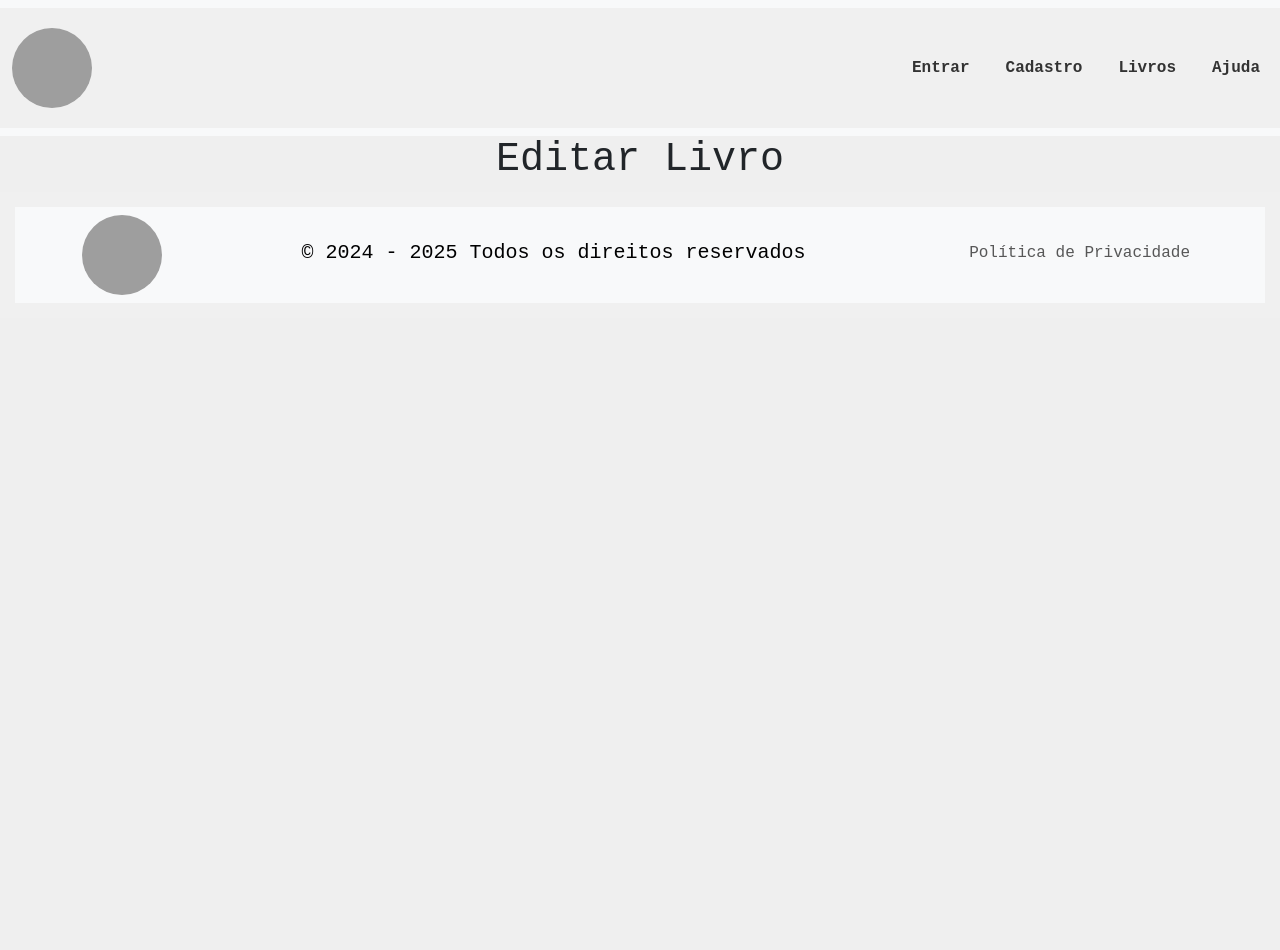
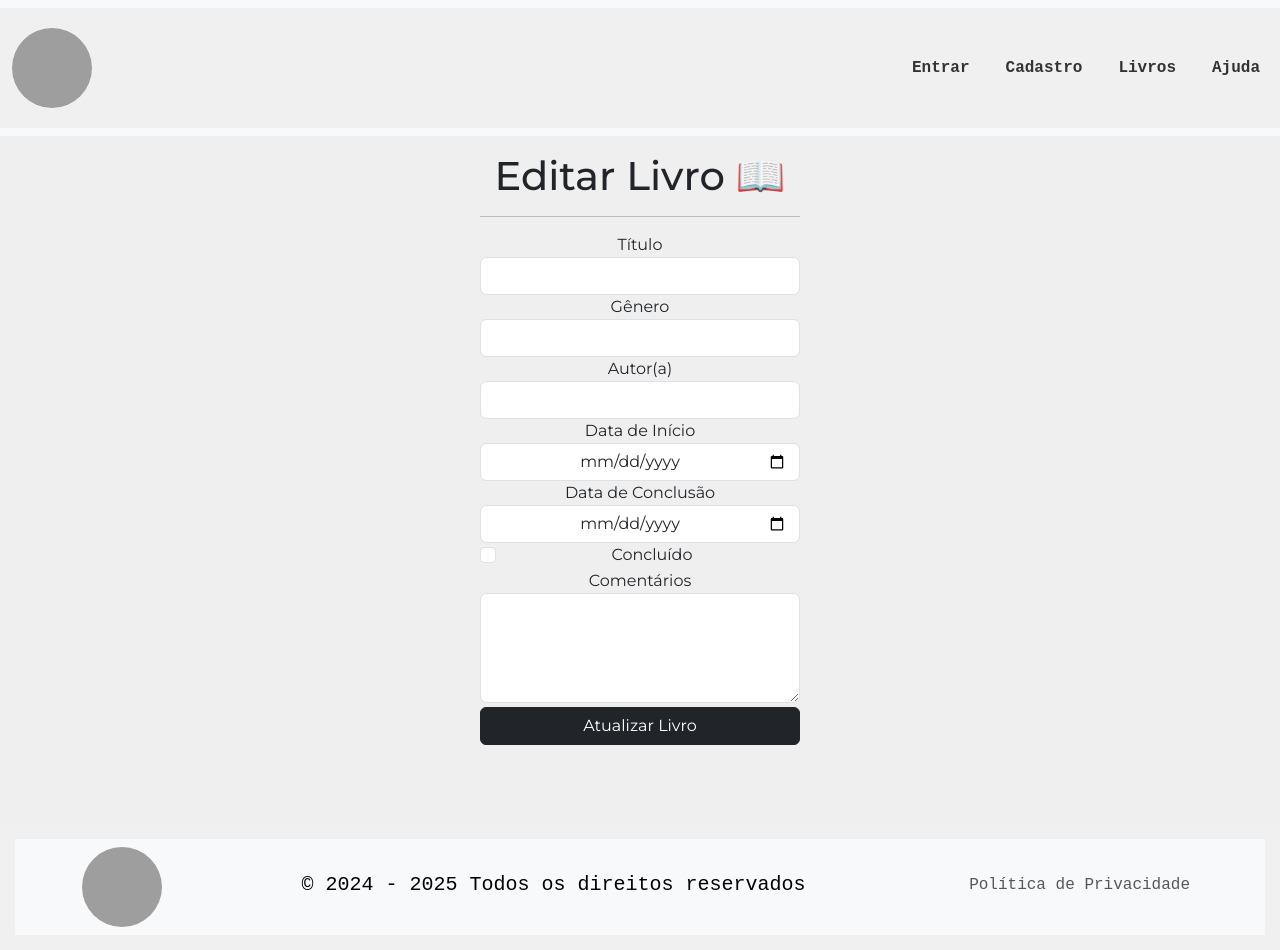
Before and after one commit to ingxrd/Semana6ProjetoFinal, a React (Vite) app in the folder projetosemana6/: page /livros/editar/1 in a window 1280 px wide. Before the commit the page ends 800 px from the top, so only its background shows below. Built offline with nearby package versions, Linux system fonts and the light colour scheme; grey boxes are pictures that could not be loaded.

Commit message:
Criação da página de editar e a exclusão.

```diff
--- a/projetosemana6/package.json
+++ b/projetosemana6/package.json
@@ -11,7 +11,7 @@
   },
   "dependencies": {
     "bootstrap": "^5.3.3",
-    "firebase": "^10.12.3",
+    "firebase": "^10.12.4",
     "react": "^18.3.1",
     "react-bootstrap": "^2.10.4",
     "react-dom": "^18.3.1",
--- a/projetosemana6/src/App.jsx
+++ b/projetosemana6/src/App.jsx
@@ -44,6 +44,3 @@ function App(){
 }
 
 export default App;
-
-//ainda não coloquei:
-// 1 -<UsuarioContext.Provider value={usuari
--- /dev/null
+++ b/projetosemana6/src/contexts/UsuarioContext.jsx
@@ -0,0 +1,4 @@
+import { createContext } from "react";
+
+// Define um contexto na aplicação, ou seja, um mecanismo para compartilhar dados entre os componentes da aplicação.
+export const UsuarioContext = createContext();
--- a/projetosemana6/src/firebase/livros.js
+++ b/projetosemana6/src/firebase/livros.js
@@ -1,4 +1,4 @@
-import { addDoc, collection, getDocs} from "firebase/firestore";
+import { addDoc, collection, deleteDoc, doc, getDoc, getDocs, query, updateDoc, where } from "firebase/firestore";
 import { db } from "./config";
 
 
@@ -19,3 +19,26 @@ export async function getLivros() {
     });
     return livros;
 }
+
+export async function deleteLivro(id) {
+    // Cria uma referência para um documento da coleção
+    const livroDoc = doc(livrosRef, id);
+    // Deletar o documento da coleção de acordo com o id
+    await deleteDoc(livroDoc);
+  }
+
+  export async function getLivro(id) {
+    // Cria uma referência para um documento específico da coleção
+    const livroDoc = doc(livrosRef, id);
+    // Trazer as informações do documento
+    const snapshot = await getDoc(livroDoc);
+
+    // Retorna os dados dentro do documento
+    // {titulo: '', descricao: '', ...}
+    return snapshot.data();
+  }
+
+  export async function updateLivro(id, data) {
+    const livroDoc = doc(livrosRef, id);
+    await updateDoc(livroDoc, data)
+  }
--- a/projetosemana6/src/pages/EditarLivro.jsx
+++ b/projetosemana6/src/pages/EditarLivro.jsx
@@ -1,7 +1,131 @@
-function EditarLivro(){
-    return(
-        <h1>Editar Livro</h1>
-    )
-}
+import { useForm } from "react-hook-form";
+import { Button } from "react-bootstrap";
+import { useNavigate, useParams, Navigate } from "react-router-dom";
+import { useEffect } from 'react';
+import { useContext } from "react";
+import { UsuarioContext } from "../contexts/UsuarioContext";
+import { getLivro, updateLivro } from "../firebase/livros";
+import toast from "react-hot-toast";
+
+function EditarLivro() {
+  const { id } = useParams();
+  const usuario = useContext(UsuarioContext);
+
+  const { register, handleSubmit, formState: { errors } } = useForm();
+
+  const navigate = useNavigate();
+
+  function carregarDados() {
+    getLivro(id).then((livro) => {
+      if (livro) {
+      } else {
+        navigate("/livros");
+      }
+    });
+  }
+
+  function handleFormSubmit(data) {
+    atualizarLivro(data);
+  }
+
+  function atualizarLivro(data) {
+    console.log(data)
+    updateLivro(id, data).then(() => {
+      toast.success("Livro atualizado com sucesso");
+      navigate("/livros");
+    });
+  }
+
+  return(
+
+        <main className="d-flex text-center">
+          <form className="form-section" onSubmit={handleSubmit(handleFormSubmit)}>
+            <h1>Editar Livro 📖</h1>
+            <hr />
+
+            <div>
+              <label htmlFor="titulo">Título</label>
+              <input
+                type="text"
+                id="titulo"
+                className="form-control"
+                {...register("titulo", { required: true})}
+              />
+              {errors.titulo && (
+                <strong className="invalid">Campo Obrigatório!</strong>
+              )}
+            </div>
+
+            <div>
+              <label htmlFor="genero">Gênero</label>
+              <input
+                type = "text"
+                id="genero"
+                className="form-control"
+                {...register("genero")}
+              ></input>
+
+            </div>
+
+            <div>
+              <label htmlFor="genero">Autor(a)</label>
+              <input
+                type = "text"
+                id="autor"
+                className="form-control"
+                {...register("autor", {required:true})}
+              ></input>
+
+            </div>
+
+            <div>
+              <label htmlFor="data" >Data de Início</label>
+              <input
+                type="date"
+                id="dataInicio"
+                className="form-control text-center"
+                {...register("dataInicio", {required: true})}
+              />
+            </div>
+
+            <div>
+              <label htmlFor="data">Data de Conclusão</label>
+              <input
+                type="date"
+                id="dataConclusao"
+                className="form-control text-center"
+                {...register("dataConclusao")}
+              />
+            </div>
+
+            <div className="form-check">
+              <input
+                type="checkbox"
+                id="concluido"
+                className="form-check-input"
+                {...register("concluido")}
+              />
+              <label htmlFor="concluido" className="form-check-label">
+                Concluído
+              </label>
+            </div>
+
+            <div>
+              <label htmlFor="comentários">Comentários</label>
+              <textarea
+              className="form-control"
+              id = "descricao"
+              rows={4}
+              >
+
+              </textarea>
+             </div>
+            <Button variant="dark" className="w-100 mt-1" type="submit">
+              Atualizar Livro
+            </Button>
+          </form>
+        </main>
+        )
+    }
 
 export default EditarLivro;
--- a/projetosemana6/src/pages/Livros.jsx
+++ b/projetosemana6/src/pages/Livros.jsx
@@ -1,21 +1,48 @@
 import { Card, Container, Badge, Button, Row, Col } from "react-bootstrap";
-import { Link } from "react-router-dom";
-import { getLivros } from "../firebase/livros";
+import { Link, useNavigate, Navigate } from "react-router-dom";
+import { getLivros, deleteLivro } from "../firebase/livros";
 import { useState, useEffect } from "react";
 import Loader from "../components/Loader";
+import { useContext } from "react";
+import { UsuarioContext } from "../contexts/UsuarioContext";
+import toast from "react-hot-toast";
 
 function Livros() {
   const [livros, setLivros] = useState(null);
   //criando função para carregar dados do banco
+  const usuario = useContext(UsuarioContext);
+
   function carregarDados() {
     getLivros().then((resultados) => {
       setLivros(resultados);
     });
   }
 
+  const navigate = useNavigate()
+
   useEffect(() => {
     carregarDados();
   }, []);
+
+  function excluirLivro(id) {
+    // true -> apagar a tarefa, false -> não fazer nada
+    const deletar = confirm("Tem certeza ?");
+    if (deletar) {
+      deleteLivro(id).then(() => {
+        toast.success("Tarefa removida com sucesso");
+        // Trazer a lista de tarefas atualizada
+        carregarDados();
+      });
+    }
+  }
+
+  useEffect(() => {
+    carregarDados();
+  }, []);
+
+  if(usuario === null) {
+    return <Navigate to="/login"/>
+  }
 
   return (
     <main>
@@ -52,10 +79,10 @@ function Livros() {
                           <Badge bg="dark">Leitura em Andamento</Badge>
                         )}
                       </div>
-                      <Button variant="primary" className="me-2">
+                      <Button variant="primary" className="me-2" onClick={() => navigate(`/livros/editar/${livro.id}`)}>
                         Editar
                       </Button>
-                      <Button variant="danger">Excluir</Button>
+                      <Button variant="danger" onClick={() => excluirLivro(livro.id)}>Excluir</Button>
                     </Card.Body>
                   </Card>
                 </Col>
```
Also changed, not shown: 1 other file (tests, documents, lock files or other folders).
